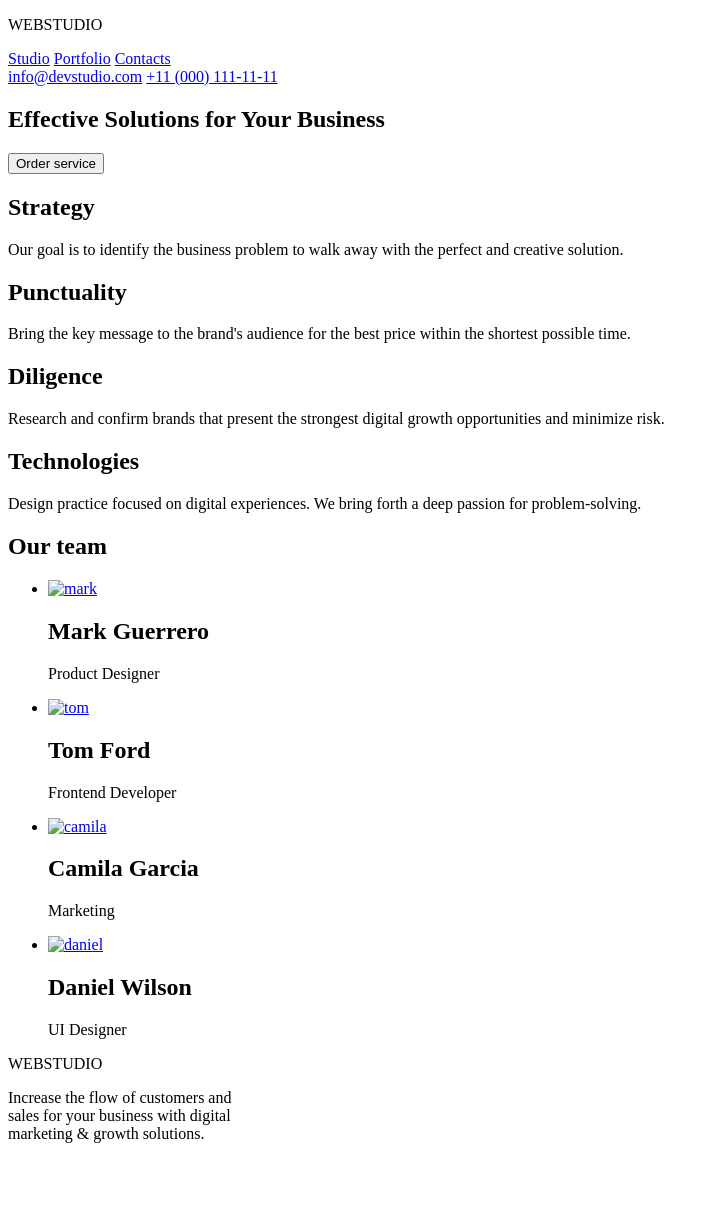
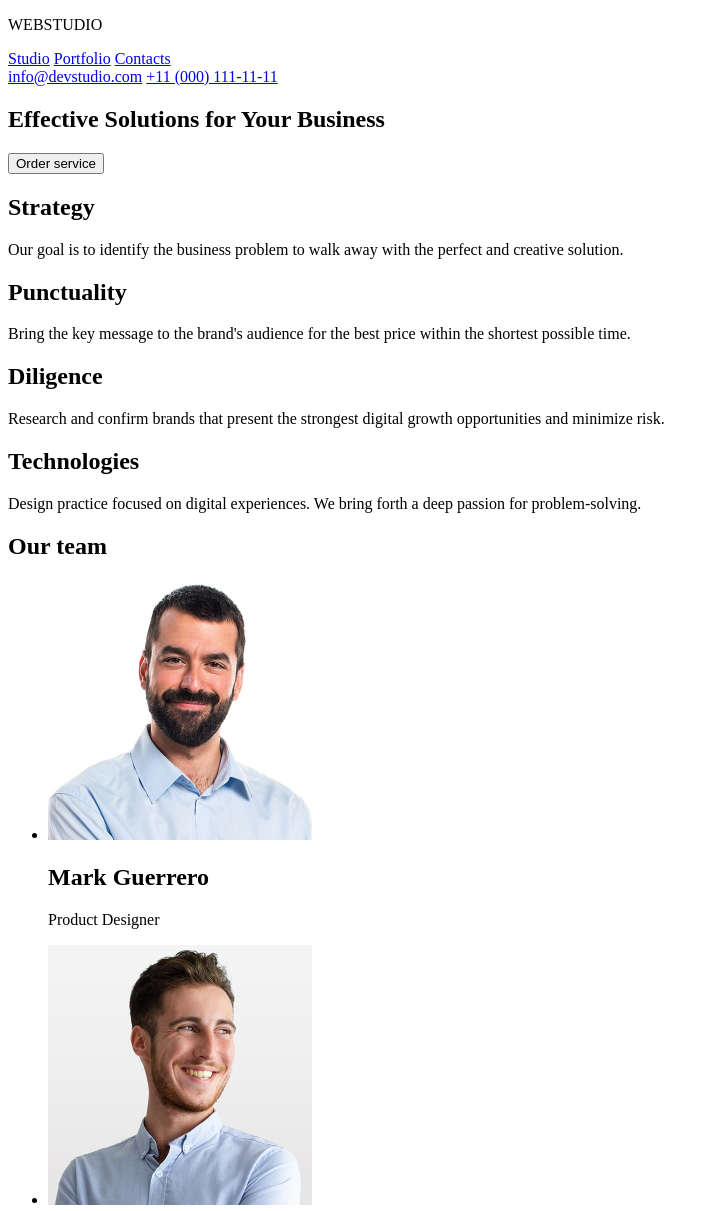
Before and after one commit to AveAverin/goit-markup-hw-01, a plain HTML site: page index.html in a window 1280 px wide. Shown: the top 1211 px of the page, without its empty margins (0-719 px from the left). Before the commit the page ends 1159 px from the top, so only its background shows below. Drawn offline with Linux system fonts and the light colour scheme; the site is published under a folder, as on GitHub Pages, so addresses that start at the root find nothing.

Commit message:
Обновил index.html

```diff
--- a/index.html
+++ b/index.html
@@ -48,7 +48,7 @@
         <ul>
           <li>
             <a href="/">
-              <img src="/images/mark.jpg" alt="mark" width="264" height="260" />
+              <img src="images/mark.jpg" alt="mark" width="264" height="260" />
             </a>
             <h2>Mark Guerrero</h2>
             <p>Product Designer</p>
@@ -56,7 +56,7 @@
 
           <li>
             <a href="/">
-              <img src="/images/tom.jpg" alt="tom" width="264" height="260" />
+              <img src="images/tom.jpg" alt="tom" width="264" height="260" />
             </a>
             <h2>Tom Ford</h2>
             <p>Frontend Developer</p>
@@ -64,7 +64,7 @@
           <li>
             <a href="/">
               <img
-                src="/images/camila.jpg"
+                src="images/camila.jpg"
                 alt="camila"
                 width="264"
                 height="260"
@@ -76,7 +76,7 @@
           <li>
             <a href="/">
               <img
-                src="/images/daniel.jpg"
+                src="images/daniel.jpg"
                 alt="daniel"
                 width="264"
                 height="260"
```
